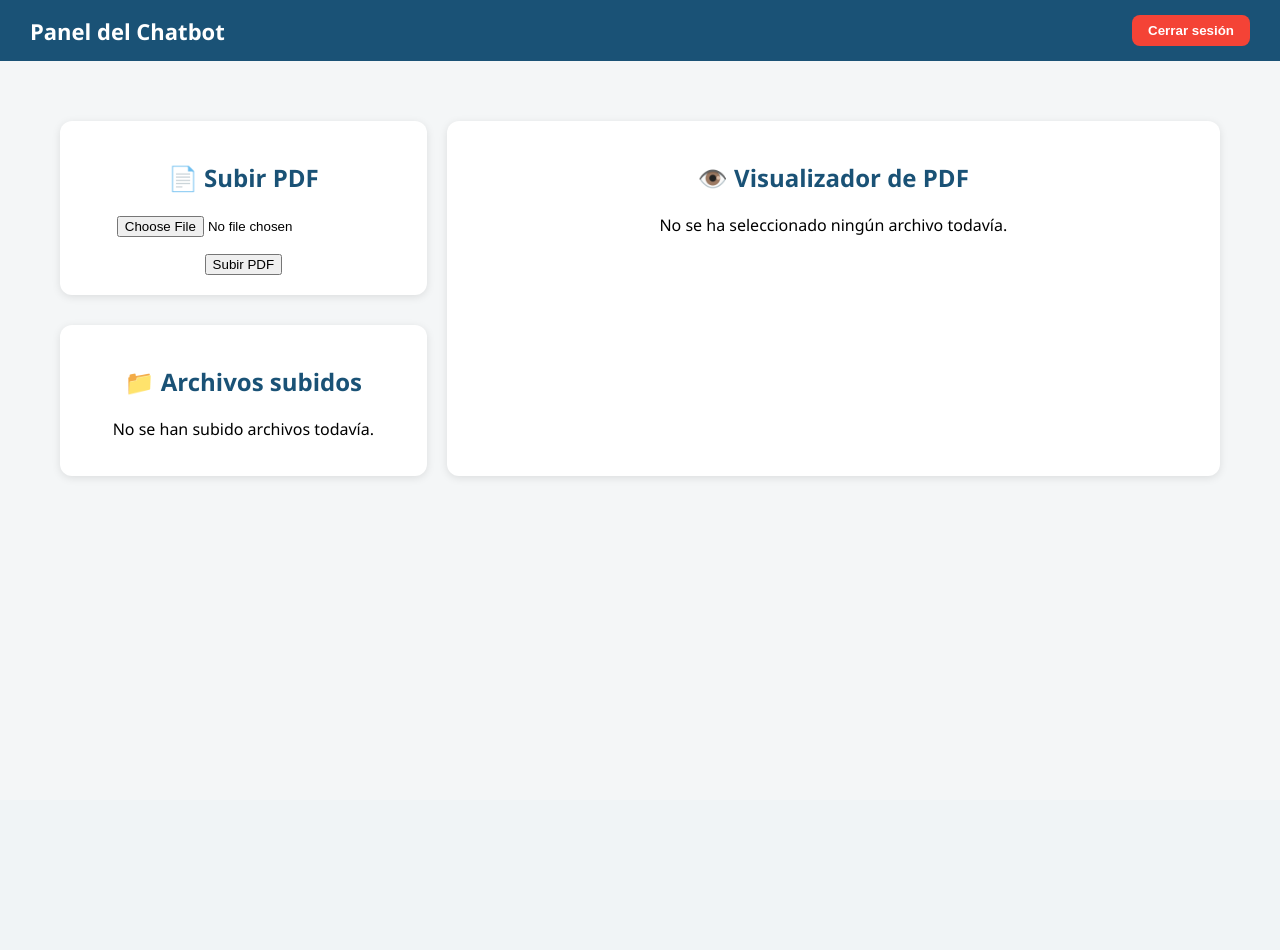
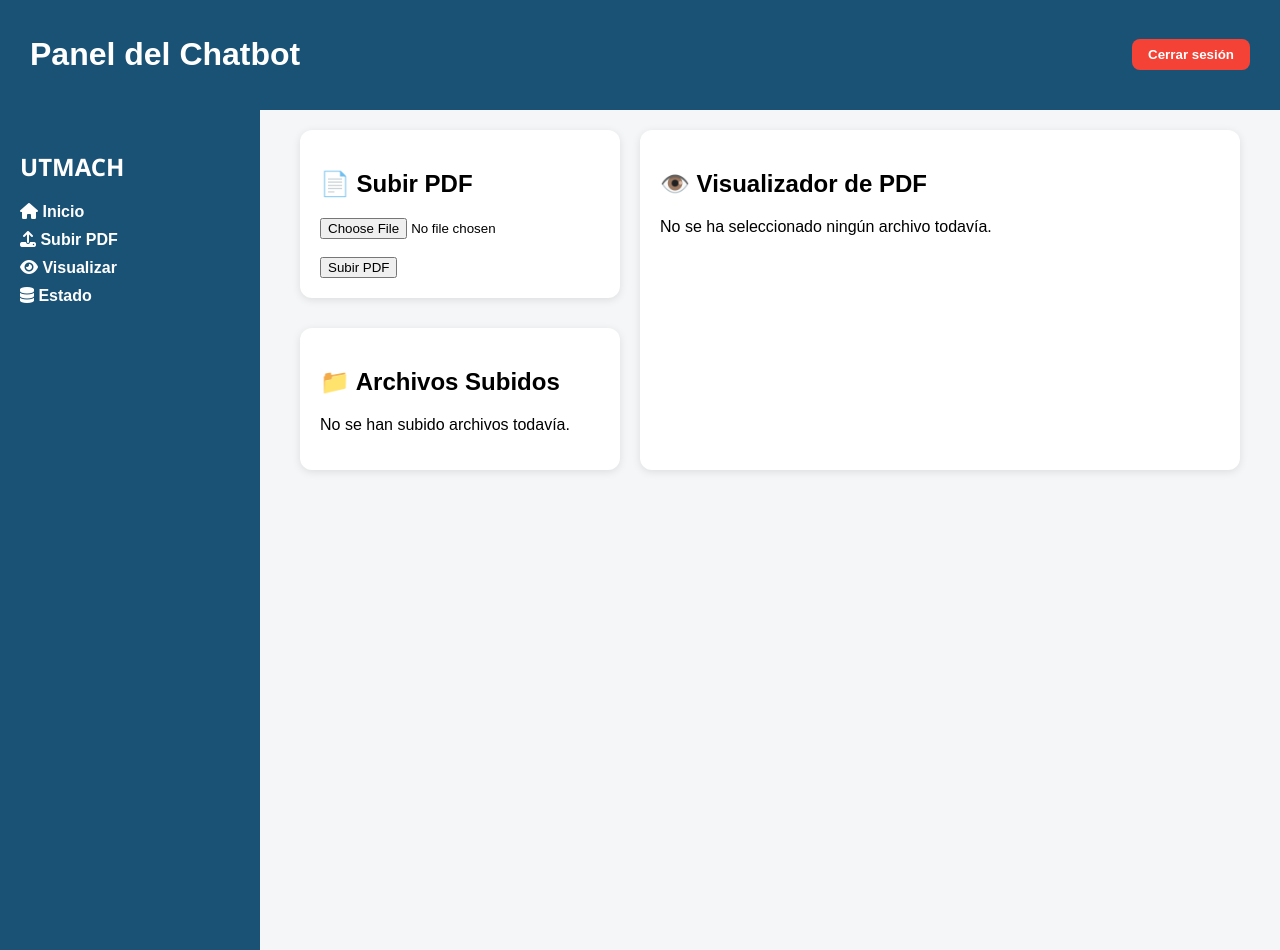
Before and after one commit to faustofi1262/neon-pdf-chatbot, a Flask app: page /panel in a window 1280 px wide. Before the commit the page ends 478 px from the top, so only its background shows below. Run offline with Flask 3, Linux system fonts and the light colour scheme; data that the repository does not hold is empty; some libraries are stand-ins or nearby versions.

```diff
--- a/stactic/style.css
+++ /dev/null
@@ -1,3 +0,0 @@
-body {
-  font-family: sans-serif;
-}
--- a/templates/panel.html
+++ b/templates/panel.html
@@ -5,26 +5,61 @@
   <title>Panel de administración</title>
   <link rel="stylesheet" href="https://cdnjs.cloudflare.com/ajax/libs/font-awesome/6.4.0/css/all.min.css">
   <meta name="viewport" content="width=device-width, initial-scale=1">
+  <link rel="stylesheet" href="/static/style.css">
   <style>
+    :root {
+      --color-principal: #1a5276;
+      --color-secundario: #d6eaf8;
+      --color-fondo: #f4f6f7;
+    }
+
     body {
-      font-family: 'Segoe UI', sans-serif;
-      background-color: #f4f6f7;
       margin: 0;
-      padding: 0;
+      background-color: var(--color-fondo);
+    }
+
+    .layout {
+      display: flex;
+    }
+
+    .sidebar {
+      width: 220px;
+      background-color: var(--color-principal);
+      color: white;
+      min-height: 100vh;
+      padding: 20px;
+    }
+
+    .sidebar h2 {
+      font-family: 'Segoe UI';
+      font-size: 24px;
+      margin-bottom: 20px;
+    }
+
+    .sidebar nav a {
+      display: block;
+      color: white;
+      text-decoration: none;
+      margin: 10px 0;
+      font-weight: bold;
+    }
+
+    .sidebar nav a:hover {
+      text-decoration: underline;
+    }
+
+    .main-content {
+      flex: 1;
+      padding: 20px 40px;
     }
 
     header {
-      background-color: #1a5276;
+      background-color: var(--color-principal);
       color: white;
       padding: 15px 30px;
       display: flex;
       justify-content: space-between;
       align-items: center;
-    }
-
-    header h1 {
-      margin: 0;
-      font-size: 22px;
     }
 
     .logout-btn {
@@ -38,59 +73,12 @@
       transition: background-color 0.3s ease;
     }
 
-    .logout-btn:hover {
-      background-color: #c0392b;
-    }
-
-    main {
-      padding: 40px;
-      text-align: center;
-    }
-
     .card {
       background-color: white;
       padding: 20px;
       border-radius: 12px;
       box-shadow: 0 2px 8px rgba(0, 0, 0, 0.1);
-      margin-bottom: 20px;
-    }
-
-    .card h2 {
-      color: #1a5276;
-    }
-
-    .icono-accion {
-      margin-right: 10px;
-      text-decoration: none;
-      font-weight: bold;
-    }
-
-    .icono-accion.ver {
-      color: #2980b9;
-    }
-
-    .icono-accion.eliminar {
-      color: #e74c3c;
-    }
-
-    td.nombre-pdf-sin-entrenar {
-      color: red;
-      font-weight: bold;
-    }
-
-    td.nombre-pdf-entrenado {
-      color: green;
-      font-weight: bold;
-    }
-
-    .acciones-links a {
-      margin-right: 10px;
-      font-weight: bold;
-      text-decoration: none;
-    }
-
-    .acciones-links a:hover {
-      text-decoration: underline;
+      margin-bottom: 30px;
     }
   </style>
 </head>
@@ -101,60 +89,58 @@
       <button class="logout-btn">Cerrar sesión</button>
     </form>
   </header>
+  <div class="layout">
+    <!-- Menú lateral -->
+    <aside class="sidebar">
+      <h2>UTMACH</h2>
+      <nav>
+        <a href="/panel"><i class="fa fa-home"></i> Inicio</a>
+        <a href="#"><i class="fa fa-upload"></i> Subir PDF</a>
+        <a href="#"><i class="fa fa-eye"></i> Visualizar</a>
+        <a href="#"><i class="fa fa-database"></i> Estado</a>
+      </nav>
+    </aside>
 
-  <main>
+    <!-- Contenido principal -->
+    <main class="main-content">
       {% with messages = get_flashed_messages() %}
         {% if messages %}
-      <div style="color: green; font-weight: bold; text-align: center; margin-bottom: 20px;">
-        {% for message in messages %}
-          <p>{{ message }}</p>
-        {% endfor %}
+          <div style="color: green; font-weight: bold; margin-bottom: 20px;">
+            {% for message in messages %}<p>{{ message }}</p>{% endfor %}
           </div>
         {% endif %}
       {% endwith %}
 
-  <div style="display: flex; flex-wrap: wrap; justify-content: center; gap: 20px; padding: 20px;">
-
-    <!-- 🔳 COLUMNA IZQUIERDA -->
-    <div style="flex: 1; min-width: 300px; max-width: 450px;">
-      <!-- 📄 Subir PDF -->
+      <div style="display: flex; flex-wrap: wrap; gap: 20px;">
+        <div style="flex: 1; min-width: 320px;">
+          <!-- Subir PDF -->
           <div class="card">
             <h2>📄 Subir PDF</h2>
             <form method="POST" enctype="multipart/form-data" action="/subir_pdf">
-          <input type="file" name="archivo_pdf" accept="application/pdf" required style="margin-bottom: 15px;">
-          <br>
+              <input type="file" name="archivo_pdf" accept="application/pdf" required><br><br>
               <button type="submit">Subir PDF</button>
             </form>
           </div>
 
-      <!-- 📁 Archivos Subidos -->
-      <div class="card" style="margin-top: 30px;">
-        <h2>📁 Archivos subidos</h2>
+          <!-- Archivos Subidos -->
+          <div class="card">
+            <h2>📁 Archivos Subidos</h2>
             {% if lista_pdfs %}
-          <table style="width: 100%; border-collapse: collapse; table-layout: fixed;">
+              <table style="width: 100%; border-collapse: collapse;">
                 <thead>
-              <tr style="background-color: #d6eaf8;">
-                <th style="padding: 8px; border: 1px solid #ccc;">Archivo</th>
-                <th style="padding: 8px; border: 1px solid #ccc;">Fecha</th>
-                <th style="padding: 8px; border: 1px solid #ccc;">Estado</th>
-                <th style="padding: 8px; border: 1px solid #ccc;">Acciones</th>
+                  <tr style="background-color: var(--color-secundario);">
+                    <th>Archivo</th><th>Fecha</th><th>Estado</th><th>Acciones</th>
                   </tr>
                 </thead>
                 <tbody>
                   {% for pdf in lista_pdfs %}
                     <tr>
-                  <td class="{{ 'nombre-pdf-entrenado' if pdf[3] else 'nombre-pdf-sin-entrenar' }}" style="padding: 8px; border: 1px solid #ccc; word-break: break-word; max-width: 180px;">
-                    {{ pdf[1] }}
-                  </td>
-                  <td style="padding: 8px; border: 1px solid #ccc;">{{ pdf[2].strftime('%Y-%m-%d %H:%M') }}</td>
-                  <td style="padding: 8px; border: 1px solid #ccc;">
-                    {% if pdf[3] %}✅ Entrenado{% else %}⏳ Sin entrenar{% endif %}
-                  </td>
-                  <td style="padding: 8px; border: 1px solid #ccc;">
-                    <div class="acciones-links">
-                      <a href="{{ url_for('ver_pdf', nombre_archivo=pdf[1]) }}">👁 Ver</a>
-                      <a href="{{ url_for('eliminar_pdf', nombre_archivo=pdf[1]) }}" onclick="return confirm('¿Estás seguro de eliminar este archivo?');" style="color: red;">🗑 Eliminar</a>
-                    </div>
+                      <td class="{{ 'nombre-pdf-entrenado' if pdf[3] else 'nombre-pdf-sin-entrenar' }}">{{ pdf[1] }}</td>
+                      <td>{{ pdf[2].strftime('%Y-%m-%d %H:%M') }}</td>
+                      <td>{% if pdf[3] %}✅ Entrenado{% else %}⏳ Sin entrenar{% endif %}</td>
+                      <td>
+                        <a class="icono-accion ver" href="{{ url_for('ver_pdf', nombre_archivo=pdf[1]) }}">👁 Ver</a>
+                        <a class="icono-accion eliminar" href="{{ url_for('eliminar_pdf', nombre_archivo=pdf[1]) }}" onclick="return confirm('¿Estás seguro de eliminar este archivo?');">🗑 Eliminar</a>
                       </td>
                     </tr>
                   {% endfor %}
@@ -166,20 +152,17 @@
           </div>
         </div>
 
-    <!-- 🟥 COLUMNA DERECHA: visor -->
+        <!-- Visualizador PDF -->
         <div class="card" style="flex: 2; min-width: 400px;">
           <h2>👁️ Visualizador de PDF</h2>
           {% if ultimo_pdf %}
-    <iframe
-      id="visor-pdf"
-      src="{{ url_for('static', filename='uploads/' + ultimo_pdf) }}"
-      width="100%" height="500px" style="border: 1px solid #ccc;">
-    </iframe>
+            <iframe src="{{ url_for('static', filename='uploads/' + ultimo_pdf) }}" width="100%" height="500px"></iframe>
           {% else %}
             <p>No se ha seleccionado ningún archivo todavía.</p>
           {% endif %}
         </div>
       </div>
     </main>
+  </div>
 </body>
-</html>
+</html
```
Lines whose indentation alone changed are shown as unchanged.
